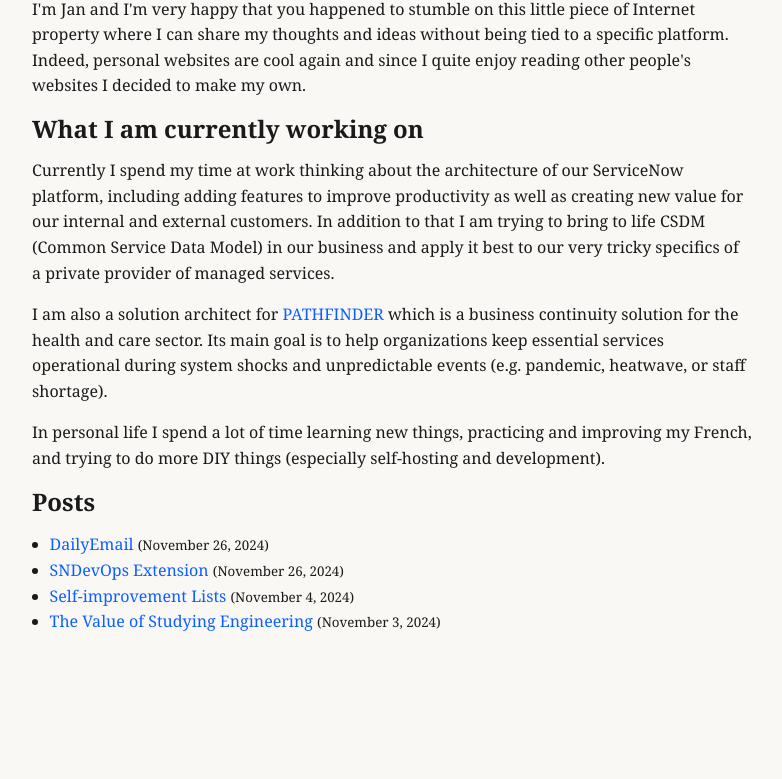
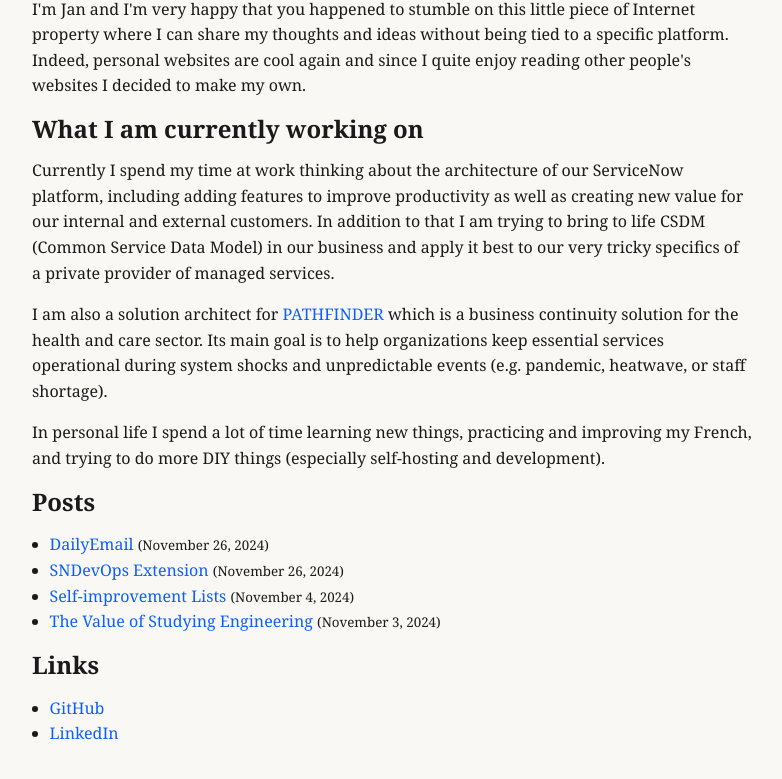
Before and after one commit to janujcic/janujcic-personal-website, an Eleventy site: page src/index.html in a window 1280 px wide. Shown: the part 109-888 px from the top of the page, without its empty margins (248-1030 px from the left). Before the commit the page ends 808 px from the top, so only its background shows below. Built offline with nearby package versions, Linux system fonts and the light colour scheme; Eleventy itself is replaced by a stand-in of ours; files that its build step writes are made by us from their sources.

Commit message:
Add github and linkedin links

```diff
--- a/src/index.html
+++ b/src/index.html
@@ -48,6 +48,12 @@
       </li>
       {% endfor %}
     </ul>
+
+    <h2>Links</h2>
+    <ul>
+      <li><a href="https://github.com/janujcic" target="_blank" rel="noopener noreferrer">GitHub</a></li>
+      <li><a href="https://www.linkedin.com/in/jan-ujcic" target="_blank" rel="noopener noreferrer">LinkedIn</a></li>
+    </ul>
   </main>
 </body>
 
```
